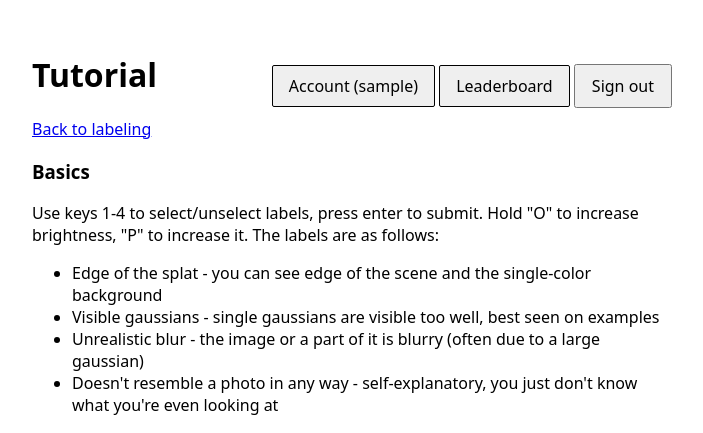
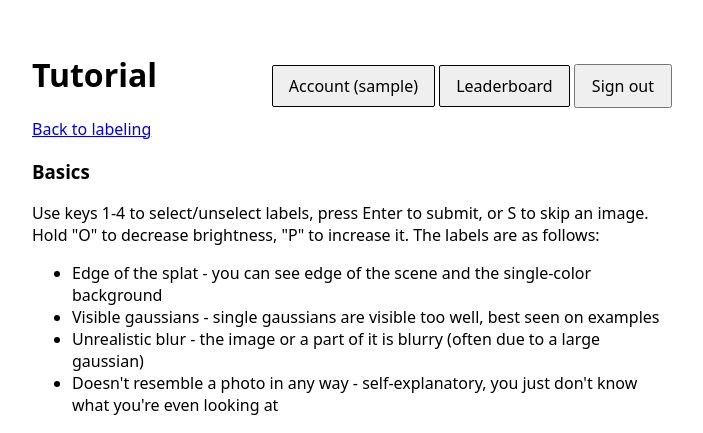
Before and after one commit to malevitzch/annotator-5000, a Flask app: template app/templates/tutorial.html in a window 1280 px wide. Shown: the top 433 px of the page, without its empty margins (288-991 px from the left). Run offline with Flask 3, Linux system fonts and the light colour scheme; the template is opened without the code that fills it: most values are stand-ins (such as "Sample title", 1, 10 or a date in 2020); parts of the project's set-up code (start-up, migrations or seed data) failed here and were passed over; some libraries are stand-ins or nearby versions.

Commit message:
Images can now be skipped

```diff
--- a/app/app.py
+++ b/app/app.py
@@ -1,5 +1,6 @@
 import os
 from pathlib import Path
+from random import choice
 
 from flask import (
     Flask,
@@ -292,6 +293,23 @@ def create_app(config=None):
             progress=progress,
         )
 
+    @app.post("/label/skip")
+    def skip_label():
+        username = session.get("username")
+        if not username:
+            return redirect(url_for("index"))
+
+        current_image = tuple(session.get("current_image", ()))
+        eligible = get_backend().eligible_images(username)
+        alternatives = [image for image in eligible if image != current_image]
+        if alternatives:
+            session["current_image"] = list(choice(alternatives))
+        elif current_image not in eligible:
+            session.pop("current_image", None)
+        else:
+            flash("There are no other images available right now.", "error")
+        return redirect(url_for("label_image"))
+
     @app.post("/label")
     def submit_label():
         username = session.get("username")
--- a/app/templates/tutorial.html
+++ b/app/templates/tutorial.html
@@ -21,7 +21,7 @@
     <article>
       <h1>Basics</h1>
       <p>
-        Use keys 1-4 to select/unselect labels, press enter to submit. Hold "O" to increase brightness, "P" to increase it.
+        Use keys 1-4 to select/unselect labels, press Enter to submit, or S to skip an image. Hold "O" to decrease brightness, "P" to increase it.
         The labels are as follows:
         <ul>
           <li>Edge of the splat - you can see edge of the scene and the single-color background</li>
```
Also changed, not shown: app/templates/label.html (+7 -1 lines).
